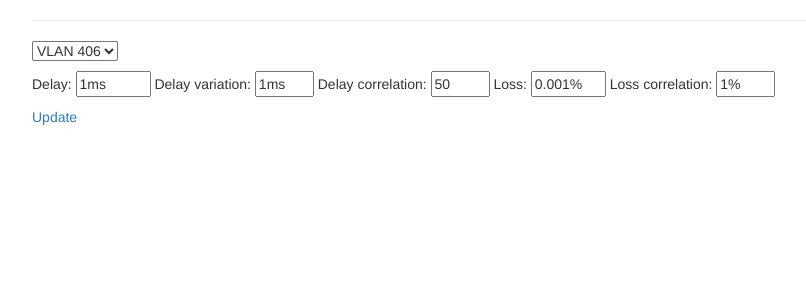
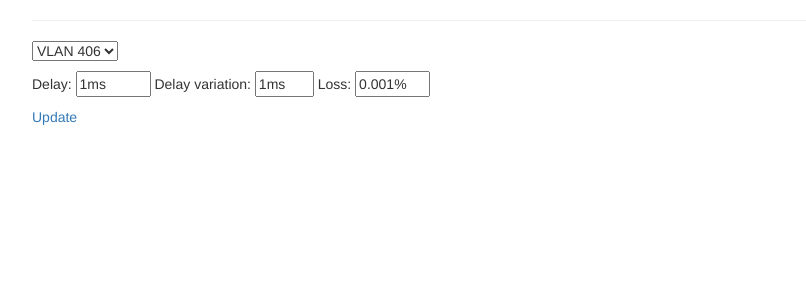
Before and after one commit to acooks/netem-webui, a Flask app: page / in a window 1280 px wide. Shown: the part 46-346 px from the top of the page, without its empty margins (38-844 px from the left). Run offline with Flask 2, Linux system fonts and the light colour scheme; data that the repository does not hold is empty; some libraries are stand-ins or nearby versions.

Commit message:
remove delay correlation and loss correlation parameters (for now).
The correlation parameters seemed to cause unexpected behaviour and the
netem manual page suggests that it's buggy. It might be added back later,
when other parts are more mature.

```diff
--- a/main.py
+++ b/main.py
@@ -19,22 +19,18 @@ def get_netem():
     dev = request.args.get('dev', 0, type=str)
     conf = nm.get_netem(dev)
     return jsonify(netem_config=conf['conf'], delay=conf['delay'],
-                   d_var=conf['d_var'], d_cor=conf['d_cor'],
-                   loss=conf['loss'], l_cor=conf['l_cor'])
+                   d_var=conf['d_var'], loss=conf['loss'])
 
 @app.route('/_set_delay')
 def set_delay():
     dev = request.args.get('dev', 0, type=str)
     delay = request.args.get('delay', 0, type=str)
     d_var = request.args.get('d_var', 0, type=str)
-    d_cor = request.args.get('d_cor', 0, type=str)
     loss = request.args.get('loss', 0, type=str)
-    l_cor = request.args.get('l_cor', 0, type=str)
-    conf = nm.set_delay(dev, delay, d_var, d_cor, loss, l_cor)
+    conf = nm.set_delay(dev, delay, d_var, loss)
 
     return jsonify(netem_config=conf['conf'], delay=conf['delay'],
-                   d_var=conf['d_var'], d_cor=conf['d_cor'],
-                   loss=conf['loss'], l_cor=conf['l_cor'])
+                   d_var=conf['d_var'], loss=conf['loss'])
 
 
 if __name__ == '__main__':
--- a/netem.py
+++ b/netem.py
@@ -17,8 +17,7 @@ class Netem(object):
 
 
    def parse_tc(self, tc_string):
-      val = {'conf': tc_string, 'delay':'0', 'd_var':'0', 'd_cor':'0',
-             'loss':'0', 'l_cor':'0'};
+      val = {'conf': tc_string, 'delay':'0.01ms', 'd_var':'0.01ms', 'loss':'0%'};
 
       parts = tc_string.split()
       print(parts)
@@ -26,21 +25,17 @@ class Netem(object):
       if len(parts) > 11:
         val['delay'] = parts[9]
         val['d_var'] = parts[10]
-        val['d_cor'] = parts[11]
-        val['loss']  = parts[13]
-        val['l_cor'] = parts[14]
+        val['loss']  = parts[12]
         print(val)
       return val;
 
 
-   def set_delay(self, dev, d_size, d_variation=0, d_correlation=1,
-                 loss='0.001%', l_cor='0.001%'):
+   def set_delay(self, dev, d_size, d_variation='0.01ms', loss='0.001%' ):
       assert dev
-      print ("dev: [%s] delay: [%s] d_variation: [%s] d_correlation: [%s]" \
-             % (dev, d_size, d_variation, d_correlation))
+      print ("dev: [%s] delay: [%s] d_variation: [%s]" \
+             % (dev, d_size, d_variation))
       args = ['tc', 'qdisc', 'change', 'dev', dev, 'root', 'netem', 'delay',
-              d_size, d_variation, d_correlation, 'distribution', 'normal',
-              'loss', loss, l_cor]
+              d_size, d_variation, 'loss', loss]
       print args
       p = subprocess.Popen(args, stdout=subprocess.PIPE)
       return self.get_netem(dev)
--- a/templates/netem.html
+++ b/templates/netem.html
@@ -13,9 +13,7 @@
           $("#netem_config").text(data.netem_config);
           $("#delay").val(data.delay);
           $("#d_var").val(data.d_var);
-          $("#d_cor").val(data.d_cor);
           $("#loss").val(data.loss);
-          $("#l_cor").val(data.l_cor);
         });
         return false;
       }
@@ -27,16 +25,12 @@
           dev: $("#dev_select").val(),
           delay: $("#delay").val(),
           d_var: $("#d_var").val(),
-          d_cor: $("#d_cor").val(),
           loss:  $("#loss").val(),
-          l_cor: $("#l_cor").val(),
         }, function(data) {
           $("#netem_config").text(data.netem_config);
           $("#delay").val(data.delay);
           $("#d_var").val(data.d_var);
-          $("#d_cor").val(data.d_cor);
           $("#loss").val(data.loss);
-          $("#l_cor").val(data.l_cor);
         });
         return false;
       });
@@ -60,9 +54,7 @@
         <p>
         Delay: <input type="text" size="6" id="delay" value="1ms"/>
         Delay variation: <input type="text" size="4" id="d_var" value="1ms"/>
-        Delay correlation: <input type="text" size="4" id="d_cor" value="50"/>
         Loss: <input type="text" size="6" id="loss" value="0.001%"/>
-        Loss correlation: <input type="text" size="4" id="l_cor" value="1%"/>
         <p><a href="javascript:void();" id="set_delay">Update</a>
         <script type="text/javascript">
             $('a#get_netem').click();
```
